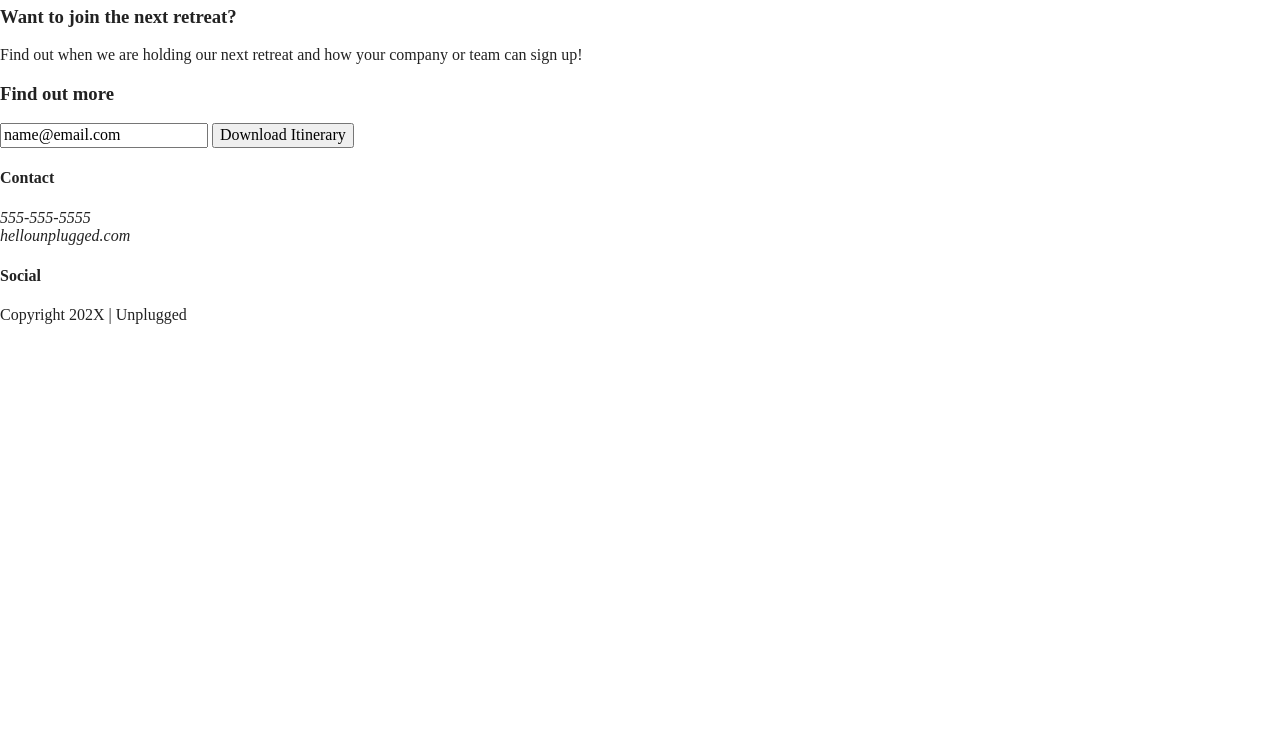
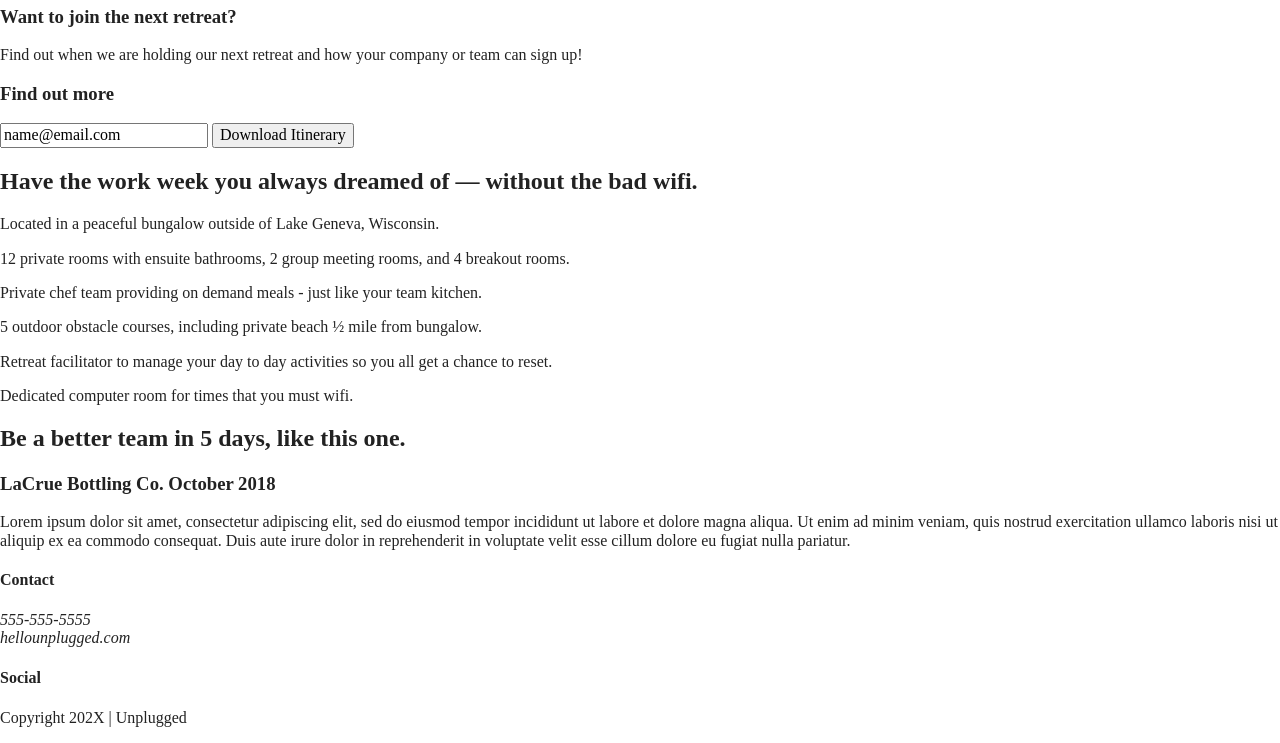
Before and after one commit to lee77carter/unplugged, a website built with Parcel: page index.html in a window 1280 px wide. Shown: the part 145-888 px from the top of the page. Before the commit the page ends 800 px from the top, so only its background shows below. Built offline with nearby package versions, Linux system fonts and the light colour scheme.

Commit message:
Updated main section with articles, and added header faq about link titles.

```diff
--- a/index.html
+++ b/index.html
@@ -28,13 +28,13 @@
   <header>
     <div class="content-wrapper">
       <a href="#">
-        <img >
+        <img>
       </a>
       <div class="header-divider"></div>
       <nav>
         <ul>
-          <li><a href="faq/index.html"></a></li>
-          <li><a href="about/index.html"></a></li>
+          <li><a href="faq/index.html">FAQ</a></li>
+          <li><a href="about/index.html">About</a></li>
         </ul>
       </nav>
 
@@ -60,6 +60,56 @@
         </div>
       </div>
     </aside>
+    <section class="features">
+      <div class="content-wrapper">
+        <h2>Have the work week you always dreamed of — without the bad wifi.</h2>
+        <div class="features-items">
+          <article>
+            <p class="fontawesome-icon"></p>
+            <p class="features-item-description">Located in a peaceful bungalow outside of Lake Geneva, Wisconsin.</p>
+          </article>
+          <article>
+            <p class="fontawesome-icon"></p>
+            <p class="features-item-description">12 private rooms with ensuite bathrooms, 2 group meeting rooms, and 4
+              breakout rooms.</p>
+          </article>
+          <article>
+            <p class="fontawesome-icon"></p>
+            <p class="features-item-description">Private chef team providing on demand meals - just like your team
+              kitchen.</p>
+          </article>
+          <article>
+            <p class="fontawesome-icon"></p>
+            <p class="features-item-description">5 outdoor obstacle courses, including private beach ½ mile from
+              bungalow.</p>
+          </article>
+          <article>
+            <p class="fontawesome-icon"></p>
+            <p class="features-item-description">Retreat facilitator to manage your day to day activities so you all get
+              a chance to reset.
+            </p>
+          </article>
+          <article>
+            <p class="fontawesome-icon"></p>
+            <p class="features-item-description">Dedicated computer room for times that you must wifi.
+            </p>
+          </article>
+        </div>
+        <section class="reviews">
+          <div class="content-wrapper">
+            <h2>Be a better team in 5 days, like this one.</h2>
+            <article>
+              <h3>LaCrue Bottling Co.
+                October 2018</h3>
+              <p>Lorem ipsum dolor sit amet, consectetur adipiscing elit, sed do eiusmod tempor incididunt ut labore et
+                dolore magna aliqua. Ut enim ad minim veniam, quis nostrud exercitation ullamco laboris nisi ut aliquip
+                ex ea commodo consequat. Duis aute irure dolor in reprehenderit in voluptate velit esse cillum dolore eu
+                fugiat nulla pariatur. </p>
+            </article>
+          </div>
+        </section>
+      </div>
+    </section>
 
   </main>
   <footer>
```
Lines whose indentation alone changed are shown as unchanged.
